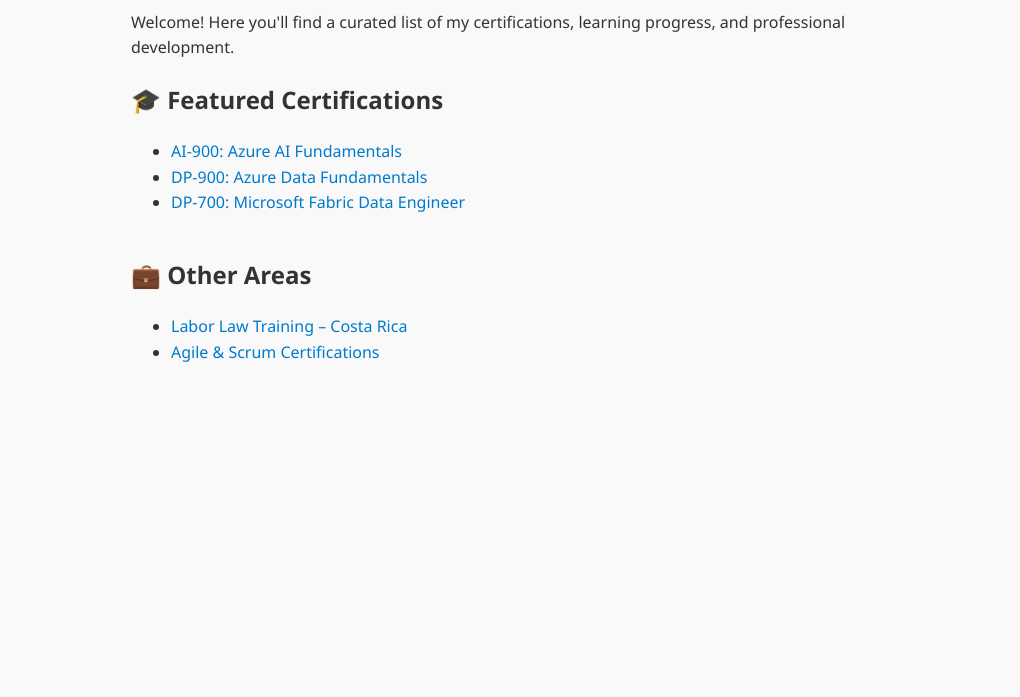
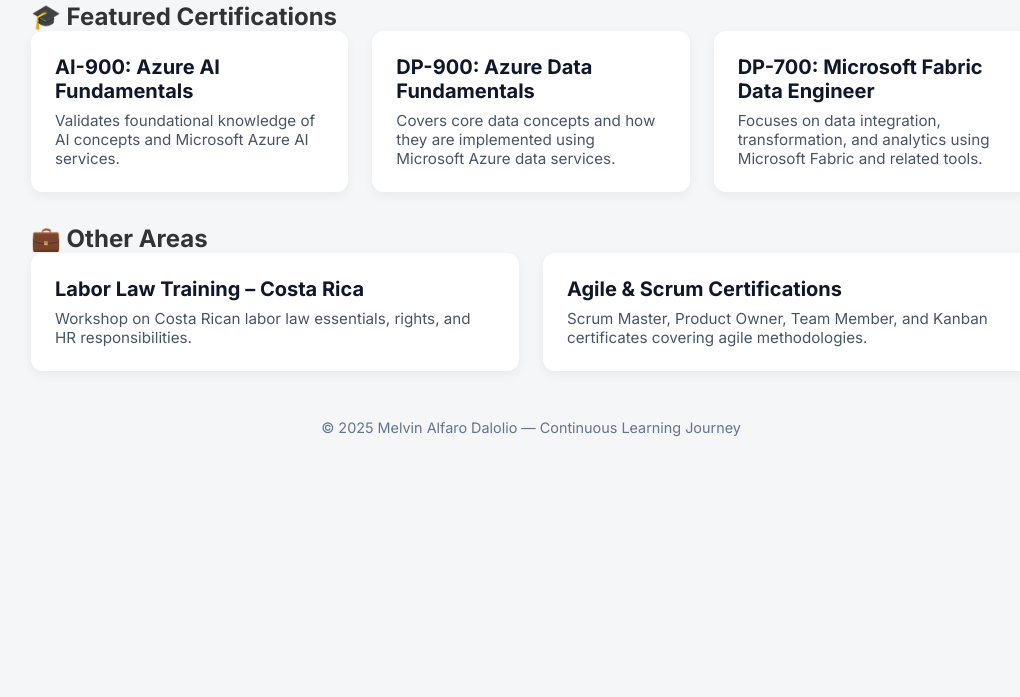
Before and after one commit to MelAlfaro/Portfolio_Certs, a plain HTML site: page index.html in a window 1280 px wide. Shown: the part 103-800 px from the top of the page, without its empty margins (109-1129 px from the left). Drawn offline with Linux system fonts and the light colour scheme.

Commit message:
actualizando index.html

```diff
--- a/index.html
+++ b/index.html
@@ -1,55 +1,103 @@
 <!DOCTYPE html>
 <html lang="en">
 <head>
-  <meta charset="UTF-8">
-  <meta name="viewport" content="width=device-width, initial-scale=1">
+  <meta charset="UTF-8" />
+  <meta name="viewport" content="width=device-width, initial-scale=1.0" />
   <title>My Certifications & Courses</title>
+  <link href="https://fonts.googleapis.com/css2?family=Inter:wght@400;600;700&display=swap" rel="stylesheet">
   <style>
+    * {
+      box-sizing: border-box;
+      margin: 0;
+      padding: 0;
+    }
     body {
-      font-family: 'Segoe UI', sans-serif;
-      max-width: 800px;
-      margin: 40px auto;
-      padding: 0 20px;
-      line-height: 1.6;
-      background-color: #f9f9f9;
+      font-family: 'Inter', sans-serif;
+      background-color: #f4f6f8;
       color: #333;
+      padding: 2rem;
     }
     h1 {
-      color: #e34c26;
+      font-size: 2.5rem;
+      text-align: center;
+      margin-bottom: 1.5rem;
+      color: #1e293b;
     }
-    a {
-      color: #007acc;
+    .section {
+      max-width: 1000px;
+      margin: 0 auto 2rem auto;
+    }
+    .card-grid {
+      display: grid;
+      grid-template-columns: repeat(auto-fit, minmax(280px, 1fr));
+      gap: 1.5rem;
+    }
+    .card {
+      background-color: #fff;
+      border-radius: 12px;
+      box-shadow: 0 4px 12px rgba(0,0,0,0.05);
+      padding: 1.5rem;
+      transition: transform 0.2s ease;
       text-decoration: none;
+      color: inherit;
     }
-    a:hover {
-      text-decoration: underline;
+    .card:hover {
+      transform: translateY(-5px);
     }
-    .cert-section {
-      margin-bottom: 40px;
+    .card h3 {
+      font-size: 1.25rem;
+      margin-bottom: 0.5rem;
+      color: #0f172a;
+    }
+    .card p {
+      font-size: 0.95rem;
+      color: #475569;
+    }
+    footer {
+      text-align: center;
+      font-size: 0.9rem;
+      margin-top: 3rem;
+      color: #64748b;
     }
   </style>
 </head>
 <body>
+  <h1>📚 My Certifications & Courses</h1>
 
-  <h1>📜 My Certifications & Courses</h1>
-  <p>Welcome! Here you'll find a curated list of my certifications, learning progress, and professional development.</p>
-
-  <div class="cert-section">
+  <div class="section">
     <h2>🎓 Featured Certifications</h2>
-    <ul>
-      <li><a href="./Certifications/AI_Machine_Learning/AI-900">AI-900: Azure AI Fundamentals</a></li>
-      <li><a href="./Certifications/Data_Engineering/DP-900">DP-900: Azure Data Fundamentals</a></li>
-      <li><a href="./Certifications/Data_Engineering/DP-700">DP-700: Microsoft Fabric Data Engineer</a></li>
-    </ul>
+    <div class="card-grid">
+      <a href="./Certifications/AI_Machine_Learning/AI-900" class="card">
+        <h3>AI-900: Azure AI Fundamentals</h3>
+        <p>Validates foundational knowledge of AI concepts and Microsoft Azure AI services.</p>
+      </a>
+      <a href="./Certifications/Data_Engineering/DP-900" class="card">
+        <h3>DP-900: Azure Data Fundamentals</h3>
+        <p>Covers core data concepts and how they are implemented using Microsoft Azure data services.</p>
+      </a>
+      <a href="./Certifications/Data_Engineering/DP-700" class="card">
+        <h3>DP-700: Microsoft Fabric Data Engineer</h3>
+        <p>Focuses on data integration, transformation, and analytics using Microsoft Fabric and related tools.</p>
+      </a>
+    </div>
   </div>
 
-  <div class="cert-section">
+  <div class="section">
     <h2>💼 Other Areas</h2>
-    <ul>
-      <li><a href="./Certifications/Human_Resources/Labor_Law_CR">Labor Law Training – Costa Rica</a></li>
-      <li><a href="./Certifications/Frameworks/Agile_and_Scrum">Agile & Scrum Certifications</a></li>
-    </ul>
+    <div class="card-grid">
+      <a href="./Certifications/Human_Resources/Labor_Law_CR" class="card">
+        <h3>Labor Law Training – Costa Rica</h3>
+        <p>Workshop on Costa Rican labor law essentials, rights, and HR responsibilities.</p>
+      </a>
+      <a href="./Certifications/Frameworks/Agile_and_Scrum" class="card">
+        <h3>Agile & Scrum Certifications</h3>
+        <p>Scrum Master, Product Owner, Team Member, and Kanban certificates covering agile methodologies.</p>
+      </a>
+    </div>
   </div>
 
+  <footer>
+    &copy; 2025 Melvin Alfaro Dalolio &mdash; Continuous Learning Journey
+  </footer>
 </body>
 </html>
```
